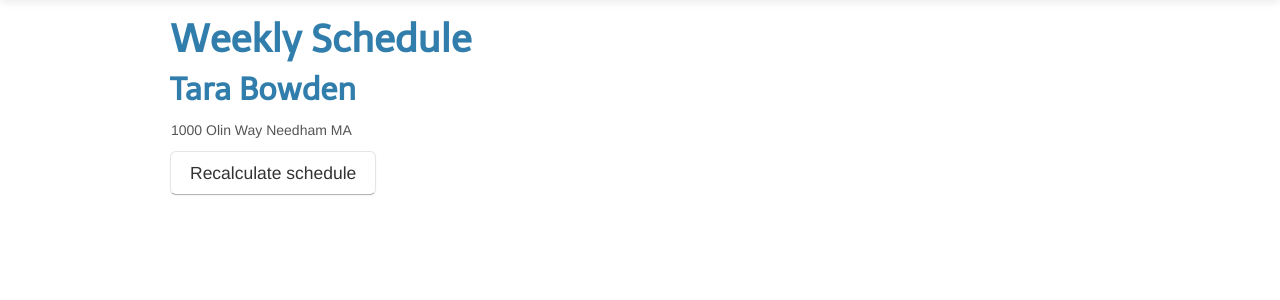
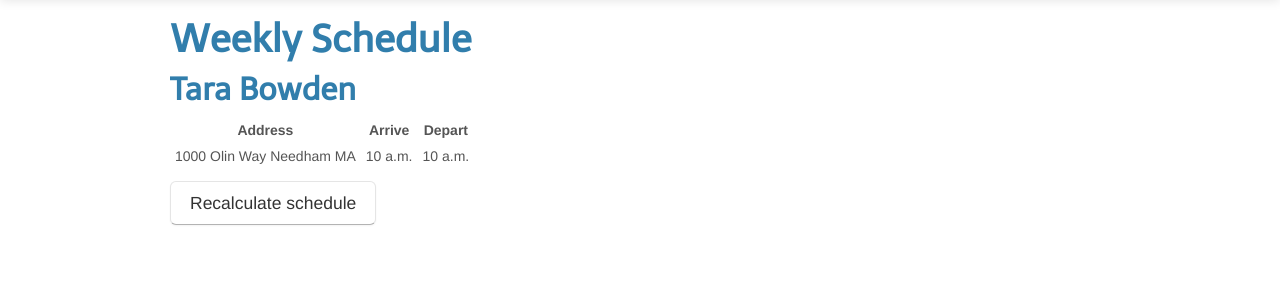
Before and after one commit to coffenbacher/dogwalk, a Django app: page / in a window 1280 px wide. Shown: the part 51-351 px from the top of the page. Run offline with Django 3.2, Linux system fonts and the light colour scheme; a user stored in the database is signed in; data comes from the database, SQL or seed files in the repository; tables that the repository leaves empty hold one stand-in row (values such as "Sample post").

Commit message:
adding arrival departure times

```diff
--- a/templates/home.html
+++ b/templates/home.html
@@ -12,6 +12,10 @@
       body {
         padding-top: 60px; /* 60px to make the container go all the way to the bottom of the topbar */
       }
+      td {
+          padding: 5px;
+      }
+
     </style>
   </head>
 
@@ -45,9 +49,16 @@
             {% for l in w.schedule.entries_by_walker %}
             <h2>{{ l.0 }}</h2>
             <table>
+                <tr>
+                    <th>Address</th>
+                    <th>Arrive</th>
+                    <th>Depart</th>
+                </tr>
                 {% for e in l.1 %}
                 <tr>
                     <td>{{ e.node.address }}</td>
+                    <td>{{ e.start }}</td>
+                    <td>{{ e.end }}</td>
                 </tr>
                 {% endfor %}
             </table>
```
